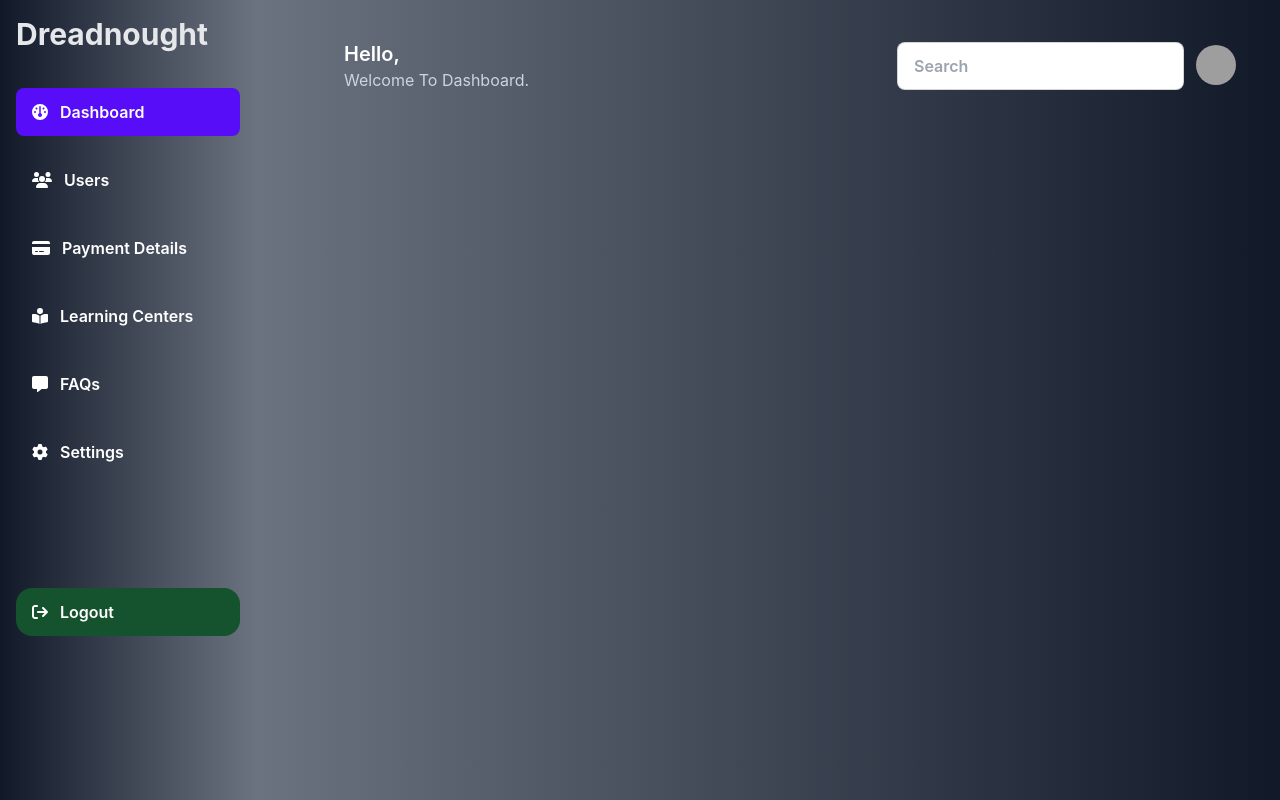
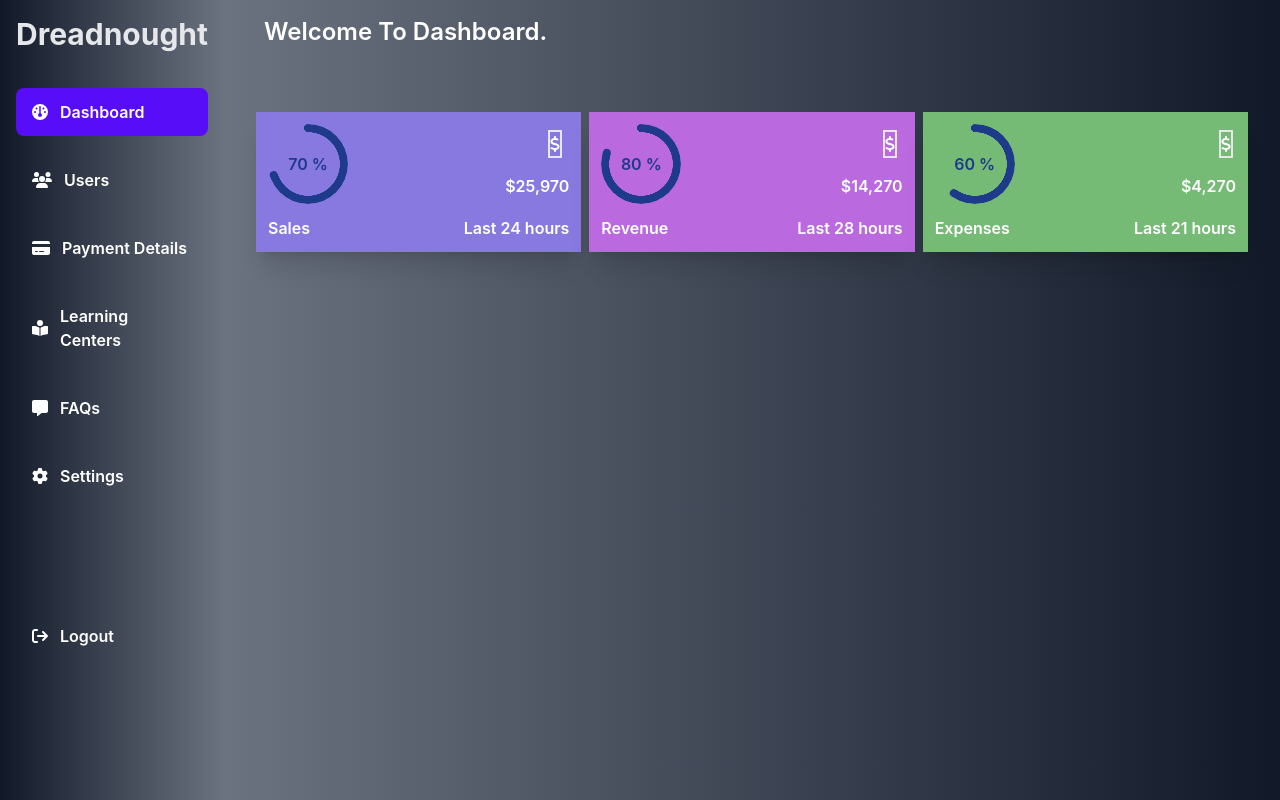
Before and after one commit to Anikroy7/dreadnought-dashboard, a React (Create React App) app: page / in a window 1280 px wide. Built offline with nearby package versions, Linux system fonts and the light colour scheme; grey boxes are pictures that could not be loaded.

Commit message:
Cards component added with recharts

```diff
--- a/package.json
+++ b/package.json
@@ -14,6 +14,7 @@
     "react-dom": "^18.2.0",
     "react-router-dom": "6",
     "react-scripts": "5.0.1",
+    "recharts": "^2.1.13",
     "web-vitals": "^2.1.0"
   },
   "scripts": {
--- /dev/null
+++ b/public/cardsData.json
@@ -0,0 +1,68 @@
+[
+    {
+        "title": "Sales",
+        "_id": 1,
+        "barValue": 70,
+        "value": "25,970",
+        "time": 24,
+        "background": "#8879e1",
+        "series": [
+            {
+                "name": "Sales",
+                "data": [
+                    31,
+                    40,
+                    28,
+                    51,
+                    42,
+                    109,
+                    100
+                ]
+            }
+        ]
+    },
+    {
+        "title": "Revenue",
+        "_id": 2,
+        "barValue": 80,
+        "value": "14,270",
+        "time": 28,
+        "background": "#bb69df",
+        "series": [
+            {
+                "name": "Revenue",
+                "data": [
+                    10,
+                    100,
+                    50,
+                    70,
+                    80,
+                    30,
+                    40
+                ]
+            }
+        ]
+    },
+    {
+        "title": "Expenses",
+        "_id": 3,
+        "barValue": 60,
+        "value": "4,270",
+        "time": 21,
+        "background": "#75ba75",
+        "series": [
+            {
+                "name": "Expenses",
+                "data": [
+                    10,
+                    25,
+                    15,
+                    30,
+                    12,
+                    15,
+                    20
+                ]
+            }
+        ]
+    }
+]
--- /dev/null
+++ b/src/Componets/Cards/CardModal.js
@@ -0,0 +1,81 @@
+
+import React, { useState } from 'react';
+import { Area, AreaChart, CartesianGrid, Tooltip, XAxis, YAxis } from 'recharts';
+
+const CardModal = ({ modalInfo }) => {
+
+    const { title, background, value, barValue } = modalInfo;
+    console.log(modalInfo);
+    // const data = modalInfo.series[0].data;
+    const data = [
+        {
+            name: title,
+            uv: 4000,
+            pv: 2400,
+            amt: 2400,
+        },
+        {
+            name: title,
+            uv: 3000,
+            pv: 1398,
+            amt: 2210,
+        },
+        {
+            name: title,
+            uv: 2000,
+            pv: 9800,
+            amt: 2290,
+        }
+    ];
+    console.log(data, 'fofofoof');
+    const [isHovering, setIsHovering] = useState(false);
+
+    const handleMouseEnter = () => {
+        setIsHovering(true);
+    };
+
+    const handleMouseLeave = () => {
+        setIsHovering(false);
+    };
+
+    // const { title } = card;
+    return (
+        <div className='' style={{ backgroundColor: ' #ffee' }}>
+
+            {/* <label for="card-modal" class="btn modal-button">open modal</label> */}
+
+
+            <input type="checkbox" id="card-modal" class="modal-toggle " />
+            <div class="modal modal-bottom sm:modal-middle ">
+                <div class="modal-box" style={{ backgroundColor: isHovering ? '#3c9dd0' : background, }} onMouseEnter={handleMouseEnter}
+                    onMouseLeave={handleMouseLeave}>
+                    <h3 class="font-bold text-lg mb-9">{title}</h3>
+                    <AreaChart className='text-white' width={400} height={200} data={data}
+                        margin={{ top: 10, right: 30, left: 0, bottom: 0 }}>
+                        <defs>
+                            <linearGradient id="colorUv" x1="0" y1="0" x2="0" y2="1">
+                                <stop offset="5%" stopColor="#f175a9" stopOpacity={0.8} />
+                                <stop offset="95%" stopColor="#cba321" stopOpacity={0} />
+                            </linearGradient>
+                            <linearGradient id="colorPv" x1="0" y1="0" x2="0" y2="1">
+                                <stop offset="5%" stopColor="#82ca9d" stopOpacity={0.8} />
+                                <stop offset="95%" stopColor="#82ca9d" stopOpacity={0} />
+                            </linearGradient>
+                        </defs>
+                        <XAxis dataKey="name" />
+                        <YAxis />
+                        <CartesianGrid strokeDasharray="3 3" />
+                        <Tooltip />
+                        <Area type="monotone" dataKey="uv" stroke="#eac784" fillOpacity={1} fill="url(#colorUv)" />
+                        <Area type="monotone" dataKey="pv" stroke="#b0f4f0" fillOpacity={1} fill="url(#colorPv)" />
+                    </AreaChart>
+                    <div class="modal-action">
+                        <label for="card-modal" class="btn btn-sm btn-primary">Close</label>
+                    </div>
+                </div>
+            </div>
+        </div >
+    );
+};
+
+export default CardModal;
--- /dev/null
+++ b/src/Componets/Cards/Cards.js
@@ -0,0 +1,51 @@
+
+import React, { useEffect, useState } from 'react';
+import CardModal from './CardModal';
+import CardsDetails from './CardsDetails';
+
+const Cards = () => {
+
+    const [cards, setCards] = useState([]);
+    const [updates, setUpdates] = useState([]);
+    const [modalInfo, setModalInfo] = useState(null);
+
+    //  load card data
+
+    useEffect(() => {
+        fetch('cardsData.json')
+            .then(res => res.json())
+            .then(data => setCards(data))
+    }, [])
+
+    // load updates data
+    useEffect(() => {
+        fetch('updatesData.json')
+            .then(res => res.json())
+            .then(data => setUpdates(data))
+    }, [])
+
+
+    console.log(modalInfo, "dklfjdoe");
+
+    return (
+
+        <section className=' px-8 py-6 text-white grid lg:grid-cols-3 sm:grid-cols-2 md:grid-cols-2 gap-2'>
+            {
+                cards.map((card, i) => <CardsDetails
+                    card={card}
+                    i={i}
+                    setModalInfo={setModalInfo}
+                ></CardsDetails>)
+            }
+            {
+                modalInfo && <CardModal
+                    modalInfo={modalInfo}
+                ></CardModal>
+            }
+        </section>
+
+
+    );
+};
+
+export default Cards;
--- /dev/null
+++ b/src/Componets/Cards/CardsDetails.js
@@ -0,0 +1,34 @@
+import { faDollar } from '@fortawesome/free-solid-svg-icons';
+import { FontAwesomeIcon } from '@fortawesome/react-fontawesome';
+import React from 'react';
+
+const CardsDetails = ({ card, setModalInfo }) => {
+    const { barValue, title, value, background, time, } = card;
+    const openModal = (card) => {
+        setModalInfo(card)
+    }
+    return (
+        <div>
+            <label htmlFor="card-modal" onClick={() => openModal(card)} class="card w-100 shadow-xl modal-action">
+                <div style={{ backgroundColor: background }} class="p-3 " >
+                    <div className='flex items-center justify-between'>
+                        <div class="radial-progress mr-2 text-blue-900  font-semibold" style={{ "--value": barValue }}>{barValue} %
+                        </div>
+                        <div className='font-semibold flex flex-col items-center'>
+                            <span className='ml-9 mb-4 border-2'><FontAwesomeIcon icon={faDollar}></FontAwesomeIcon></span>
+                            <span>${value}</span>
+                        </div>
+                    </div>
+
+                    <div className='flex items-center justify-between mt-3 font-semibold'>
+                        <h2>{title}</h2>
+                        <h3>Last {time} hours</h3>
+                    </div>
+                </div>
+
+            </label>
+        </div >
+    );
+};
+
+export default CardsDetails;
--- a/src/Componets/Dashboard/Dashboard.js
+++ b/src/Componets/Dashboard/Dashboard.js
@@ -10,15 +10,14 @@ const Dashboard = () => {
             <div class="drawer-content bg-gradient-to-b from-gray-500 to-gray-900 bg-gradient-to-r">
 
                 <Outlet></Outlet>
-                <label for="my-drawer-2" class="btn btn-primary drawer-button lg:hidden">Open drawer</label>
             </div>
             <div class="drawer-side">
                 <label for="my-drawer-2" class="drawer-overlay"></label>
-                <ul class="menu bg-gradient-to-b from-gray-900 to-gray-500 bg-gradient-to-r p-4 overflow-y-auto w-64  text-base-content">
+                <ul class="menu bg-gradient-to-b from-gray-900 to-gray-500 bg-gradient-to-r p-4 overflow-y-auto w-56 text-base-content">
                     <h3 className='text-3xl font-bold text-gray-200'>Dreadnought</h3>
                     <li className='mt-9 text-white font-semibold rounded-2xl'><NavLink to='/' className={({ isActive }) => isActive ? 'bg-primary ' : ''
-                    } > <FontAwesomeIcon icon={faDashboard}></FontAwesomeIcon>Dashboard </NavLink></li>
-                    <li className='mt-5  text-white font-semibold rounded-2xl'><NavLink to='/users' className={({ isActive }) => isActive ? 'bg-primary ' : ''}><FontAwesomeIcon icon={faUsers}></FontAwesomeIcon> Users </NavLink></li>
+                    } > <FontAwesomeIcon icon={faDashboard}></FontAwesomeIcon>Dashboard</NavLink></li>
+                    <li className='mt-5  text-white font-semibold rounded-2xl'><NavLink to='/users' className={({ isActive }) => isActive ? 'bg-primary' : ''}><FontAwesomeIcon icon={faUsers}></FontAwesomeIcon> Users </NavLink></li>
                     <li className='mt-5  text-white font-semibold rounded-2xl'><NavLink to='/payment' className={({ isActive }) =>
                         isActive ? 'bg-primary ' : ''
                     }><FontAwesomeIcon icon={faCreditCard}></FontAwesomeIcon> Payment Details</NavLink></li>
@@ -32,7 +31,7 @@ const Dashboard = () => {
                         isActive ? 'bg-primary ' : ''
                     }><FontAwesomeIcon icon={faGear}></FontAwesomeIcon> Settings</NavLink></li>
 
-                    <li className='mt-28 bg-green-900 text-white font-semibold rounded-2xl'> <NavLink to='/logout' className={({ isActive }) =>
+                    <li className='mt-28  text-white font-semibold rounded-2xl'> <NavLink to='/logout' className={({ isActive }) =>
                         isActive ? 'bg-primary ' : ''
                     }><FontAwesomeIcon icon={faSignOut}></FontAwesomeIcon>  Logout</NavLink></li>
                 </ul>
--- a/src/Componets/Dashboard/Header.js
+++ b/src/Componets/Dashboard/Header.js
@@ -2,36 +2,19 @@ import React from 'react';
 
 const Header = () => {
     return (
-        <div class="navbar text-white px-10">
-            <div class="flex-1">
-                <div className='mx-12 my-8'>
-                    <h3 class="normal-case text-xl font-semibold">Hello,</h3>
-                    <h3 className='text-slate-300'>Welcome To Dashboard.</h3>
-                </div>
+        <div class="navbar text-white lg:px-10">
+
+            <h3 class="normal-case text-2xl font-semibold">Welcome To Dashboard.</h3>
+
+
+
+            <div className="navbar-end">
+                <label for="my-drawer-2" tabIndex="1" className="btn btn-ghost lg:hidden">
+                    <svg xmlns="http://www.w3.org/2000/svg" className="h-5 w-5" fill="none" viewBox="0 0 24 24" stroke="currentColor"><path strokeLinecap="round" strokeLinejoin="round" strokeWidth="2" d="M4 6h16M4 12h8m-8 6h16" /></svg>
+                </label>
+
             </div>
-            <div class="flex-none gap-2">
-                <div class="form-control">
-                    <input type="text" placeholder="Search" class="input input-bordered text-slate-800 font-semibold" />
-                </div>
-                <div class="dropdown dropdown-end">
-                    <label tabindex="0" class="btn btn-ghost btn-circle avatar">
-                        <div class="w-10 rounded-full">
-                            <img src="https://placeimg.com/80/80/people" />
-                        </div>
-                    </label>
-                    <ul tabindex="0" class="mt-3 p-2 shadow menu menu-compact dropdown-content bg-base-100 rounded-box w-52">
-                        <li>
-                            <a class="justify-between">
-                                Profile
-                                <span class="badge">New</span>
-                            </a>
-                        </li>
-                        <li><a>Settings</a></li>
-                        <li><a>Logout</a></li>
-                    </ul>
-                </div>
-            </div>
-        </div>
+        </div >
     );
 };
 
--- a/src/Componets/Dashboard/Main.js
+++ b/src/Componets/Dashboard/Main.js
@@ -1,10 +1,13 @@
 import React from 'react';
+import Cards from '../Cards/Cards';
 import Header from './Header';
+import Users from './Users';
 
 const Main = () => {
     return (
         <div>
             <Header></Header>
+            <Cards></Cards>
         </div>
     );
 };
--- a/src/Componets/Dashboard/Users.js
+++ b/src/Componets/Dashboard/Users.js
@@ -3,7 +3,8 @@ import React from 'react';
 const Users = () => {
     return (
         <div>
-            this is user
+            this is
+            <div class="radial-progress text-white" style={{ "--value": 10 }}>70%</div>
         </div>
     );
 };
```
Also changed, not shown: public/updatesData.json (added, +17 -0 lines), src/App.js (+5 -5 lines), 2 other files (tests, documents, lock files or other folders).
